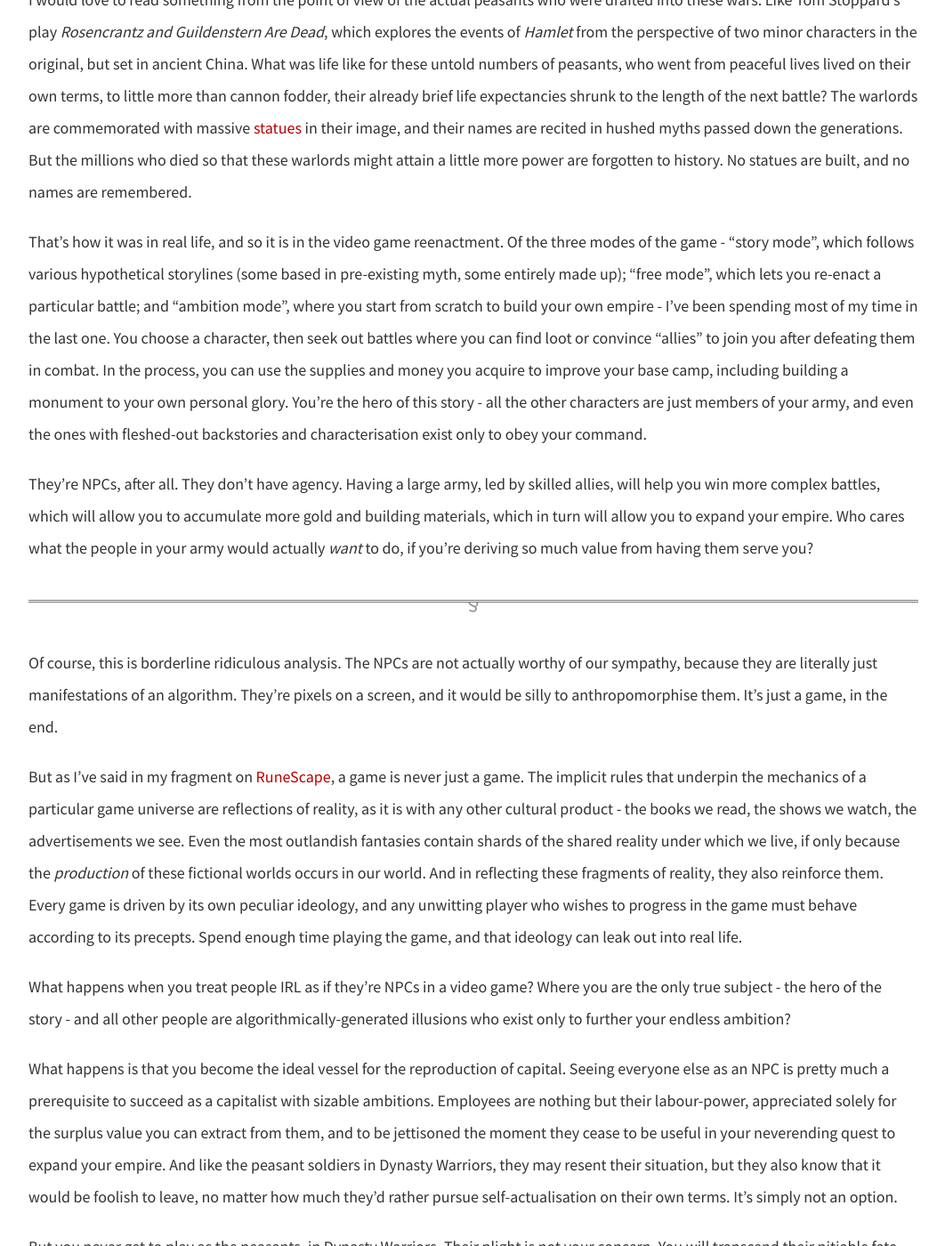
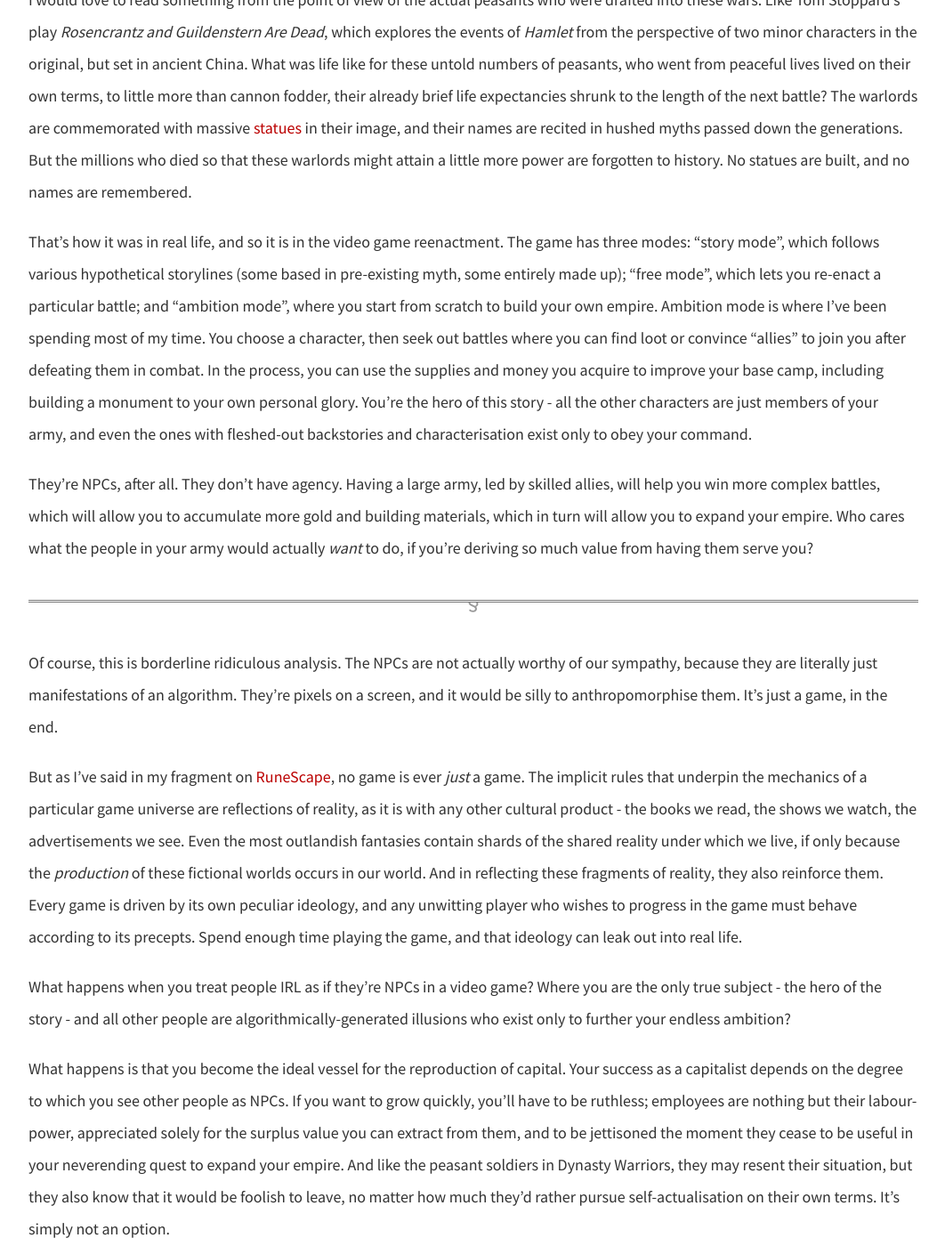
Before and after one commit to dellsystem/dellsystem.github.io, a Jekyll site: the page built from _posts/2019-2-10-fragments-41.md, in a window 1280 px wide and 1400 px high, scrolled down 1408 px. Shown: the whole window at 89% size, without its empty margins (108-1170 px from the left). Built offline with Jekyll 4.4.1, drawn with Linux system fonts in a browser that asks for light colours; some of the changed text lies outside the part shown.

Commit message:
Update fragments-41

```diff
--- a/_posts/2019-2-10-fragments-41.md
+++ b/_posts/2019-2-10-fragments-41.md
@@ -18,11 +18,11 @@ The game gives you a sense of the absolute brutality of war, as well as its pure
 
 Before battles start, you can sometimes talk to the peasants who've been drafted into your army. You can't say anything yourself, but you can hear a litany of complaints from these reluctant soldiers. They're injured. They miss their family. They don't understand the reasoning behind this battle.
 
-Most of them are not there willingly. They want to go home, but they can't, because desertion can be punishable by death, and anyway they've convinced that this is the safest option in a world that's been violently upended by neverending war.
+Most of them are not there willingly. They want to go home, but they can't, because desertion can be punishable by death, and in any case this is probably the safest option in a world that's been violently upended by neverending war.
 
 I would love to read something from the point of view of the actual peasants who were drafted into these wars. Like Tom Stoppard's play _Rosencrantz and Guildenstern Are Dead_, which explores the events of _Hamlet_ from the perspective of two minor characters in the original, but set in ancient China. What was life like for these untold numbers of peasants, who went from peaceful lives lived on their own terms, to little more than cannon fodder, their already brief life expectancies shrunk to the length of the next battle? The warlords are commemorated with massive [statues](https://www.popularmechanics.com/technology/infrastructure/news/a21865/epic-statue-of-ancient-chinese-warrior-unveiled/) in their image, and their names are recited in hushed myths passed down the generations. But the millions who died so that these warlords might attain a little more power are forgotten to history. No statues are built, and no names are remembered.
 
-That's how it was in real life, and so it is in the video game reenactment. Of the three modes of the game - "story mode", which follows various hypothetical storylines (some based in pre-existing myth, some entirely made up); "free mode", which lets you re-enact a particular battle; and "ambition mode", where you start from scratch to build your own empire - I've been spending most of my time in the last one. You choose a character, then seek out battles where you can find loot or convince "allies" to join you after defeating them in combat. In the process, you can use the supplies and money you acquire to improve your base camp, including building a monument to your own personal glory. You're the hero of this story - all the other characters are just members of your army, and even the ones with fleshed-out backstories and characterisation exist only to obey your command.
+That's how it was in real life, and so it is in the video game reenactment. The game has three modes: "story mode", which follows various hypothetical storylines (some based in pre-existing myth, some entirely made up); "free mode", which lets you re-enact a particular battle; and "ambition mode", where you start from scratch to build your own empire. Ambition mode is where I've been spending most of my time. You choose a character, then seek out battles where you can find loot or convince "allies" to join you after defeating them in combat. In the process, you can use the supplies and money you acquire to improve your base camp, including building a monument to your own personal glory. You're the hero of this story - all the other characters are just members of your army, and even the ones with fleshed-out backstories and characterisation exist only to obey your command.
 
 They're NPCs, after all. They don't have agency. Having a large army, led by skilled allies, will help you win more complex battles, which will allow you to accumulate more gold and building materials, which in turn will allow you to expand your empire. Who cares what the people in your army would actually _want_ to do, if you're deriving so much value from having them serve you?
 
@@ -30,25 +30,26 @@ They're NPCs, after all. They don't have agency. Having a large army, led by ski
 
 Of course, this is borderline ridiculous analysis. The NPCs are not actually worthy of our sympathy, because they are literally just manifestations of an algorithm. They're pixels on a screen, and it would be silly to anthropomorphise them. It's just a game, in the end.
 
-But as I've said in my fragment on [RuneScape](/posts/fragments-22), a game is never just a game. The implicit rules that underpin the mechanics of a particular game universe are reflections of reality, as it is with any other cultural product - the books we read, the shows we watch, the advertisements we see. Even the most outlandish fantasies contain shards of the shared reality under which we live, if only because the _production_ of these fictional worlds occurs in our world. And in reflecting these fragments of reality, they also reinforce them. Every game is driven by its own peculiar ideology, and any unwitting player who wishes to progress in the game must behave according to its precepts. Spend enough time playing the game, and that ideology can leak out into real life.
+But as I've said in my fragment on [RuneScape](/posts/fragments-22), no game is ever _just_ a game. The implicit rules that underpin the mechanics of a particular game universe are reflections of reality, as it is with any other cultural product - the books we read, the shows we watch, the advertisements we see. Even the most outlandish fantasies contain shards of the shared reality under which we live, if only because the _production_ of these fictional worlds occurs in our world. And in reflecting these fragments of reality, they also reinforce them. Every game is driven by its own peculiar ideology, and any unwitting player who wishes to progress in the game must behave according to its precepts. Spend enough time playing the game, and that ideology can leak out into real life.
 
 What happens when you treat people IRL as if they're NPCs in a video game? Where you are the only true subject - the hero of the story - and all other people are algorithmically-generated illusions who exist only to further your endless ambition?
 
-What happens is that you become the ideal vessel for the reproduction of capital. Seeing everyone else as an NPC is pretty much a prerequisite to succeed as a capitalist with sizable ambitions. Employees are nothing but their labour-power, appreciated solely for the surplus value you can extract from them, and to be jettisoned the moment they cease to be useful in your neverending quest to expand your empire. And like the peasant soldiers in Dynasty Warriors, they may resent their situation, but they also know that it would be foolish to leave, no matter how much they'd rather pursue self-actualisation on their own terms. It's simply not an option.
+What happens is that you become the ideal vessel for the reproduction of capital. Your success as a capitalist depends on the degree to which you see other people as NPCs. If you want to grow quickly, you'll have to be ruthless; employees are nothing but their labour-power, appreciated solely for the surplus value you can extract from them, and to be jettisoned the moment they cease to be useful in your neverending quest to expand your empire. And like the peasant soldiers in Dynasty Warriors, they may resent their situation, but they also know that it would be foolish to leave, no matter how much they'd rather pursue self-actualisation on their own terms. It's simply not an option.
 
-But you never get to play as the peasants, in Dynasty Warriors. Their plight is not your concern. You will transcend their pitiable fate, through strategic application of violence. You know the hierarchy is unfair, but at least you can climb to the top of it, where things look much sunnier. And once you get to the top, you'll never look back, because the challenges of constantly expanding your empire are just too damn consuming: building more facilities, recruiting more allies, upgrading your weapons. Wealth and power beget more of the same, ad infinitum.
+You never get to play as the peasants, in Dynasty Warriors. The fate of these figurants is not your concern, because you can transcend their pitiable plight. You know the hierarchy is unfair, but at least you can climb to the top of it, where things look much sunnier. And once you get to the top, you'll never look back, because the challenges of constantly expanding your empire are just too damn consuming: building more facilities, recruiting more allies, upgrading your weapons. Wealth and power beget more of the same, ad infinitum.
 
 ***
 
-I first read Ayn Rand's _The Fountainhead_ as a teenager and for a brief period of time, I found myself enamoured with it. I wanted so badly to believe in her vision of the world, where there was a clear demarcation between the Real Heroes Of The Story (i.e., myself, and people I respected) and all the unwashed NPCs who made up the rest of humanity.
+I first read Ayn Rand's _The Fountainhead_ as a teenager and for a brief period of time, I was completely enamoured with it. I wanted so badly to believe in her vision of the world, where there was a clear demarcation between The Real Heroes Of The Story (i.e., myself, and people I respected) and all the unwashed NPCs who made up the rest of humanity.
 
-![xkcd comic](https://imgs.xkcd.com/comics/sheeple.png "An xkcd comic illustrating exactly how stupid this perspective is.")
+![xkcd comic](https://imgs.xkcd.com/comics/sheeple.png)
+_An [xkcd comic](https://xkcd.com/610/) illustrating exactly how stupid this perspective is._
 
 It's the standard solipsistic fantasy: you only experience the world through the lens of the self, and it's tempting to seek refuge in the possibility - however epistemologically shaky - of the superiority of the self compared to the other. After all, you cannot prove that others are selves just as real as you.
 
-But you can't prove they're _not_, either. You have to choose, one way or the other.
+But you can't prove they're _not_, either. You have to choose what to believe, one way or the other.
 
-In case the political implications of that choice are not obvious, consider that parts of the far right have latched onto "NPC" as an insult for people they don't like, who they don't consider to be true selves and thus not to be included in whatever nationalist utopia they imagine for themselves. And for the [politics-as-usual crowd](https://www.jacobinmag.com/2019/02/democratic-party-medicare-for-all-pelosi), who are even more horrified by the resurgence of the left than they are by the rise of the right, you get a sense that they think of themselves as heroes-in-waiting, itching for the chance to restore sanity to the liberal order and frustrated that all their constituents aren't giving them [the respect they deserve](https://jacobinmag.com/2018/05/hillary-clinton-amy-chozick-2016-election). For career politicians, the game is about accruing power, and the voters who get them there are just so many NPCs.
+In case the political implications of that choice are not obvious, consider that parts of the far right have latched onto "NPC" as an insult for people they don't consider to be true subjects, and who are thus not to be included in whatever nationalist utopia they imagine for themselves. And for the [politics-as-usual crowd](https://www.jacobinmag.com/2019/02/democratic-party-medicare-for-all-pelosi), who are more horrified by the resurgence of the left than they are by the rise of the right, you get a sense that they think of themselves as heroes-in-waiting, itching for the chance to restore sanity to the liberal order and infuriated when their constituents aren't  them [the gratitude they deserve](https://jacobinmag.com/2018/05/hillary-clinton-amy-chozick-2016-election). For career politicians, the game is about accruing power, and the voters who get them there are just so many NPCs.
 
 What would it mean to treat other people as fully-fledged political subjects? To recognise that other people also have agency, and deserve the chance to fully exercise that agency independent of the value they can provide to capital? To acknowledge that other people have value in ways that can't be extracted within the workplace and used to further enrich [people who are already rich](/posts/fragments-19)?
 
```
Also changed, not shown: other parts of _posts/2019-2-10-fragments-41.md (+1 -1 lines).
